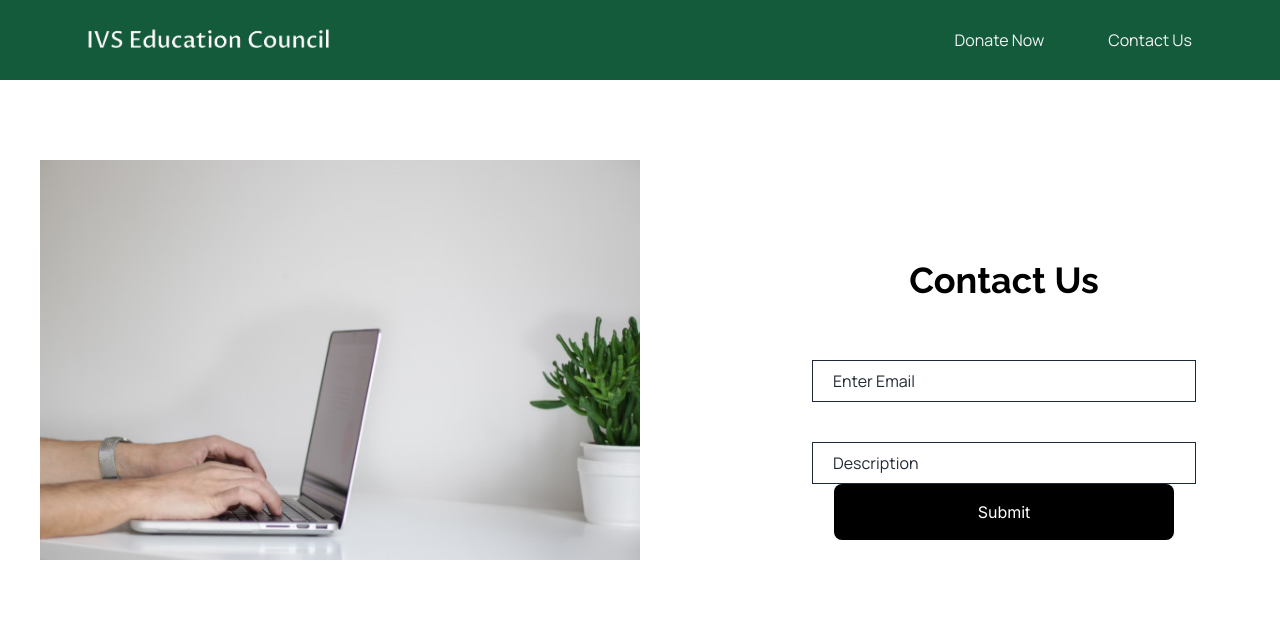
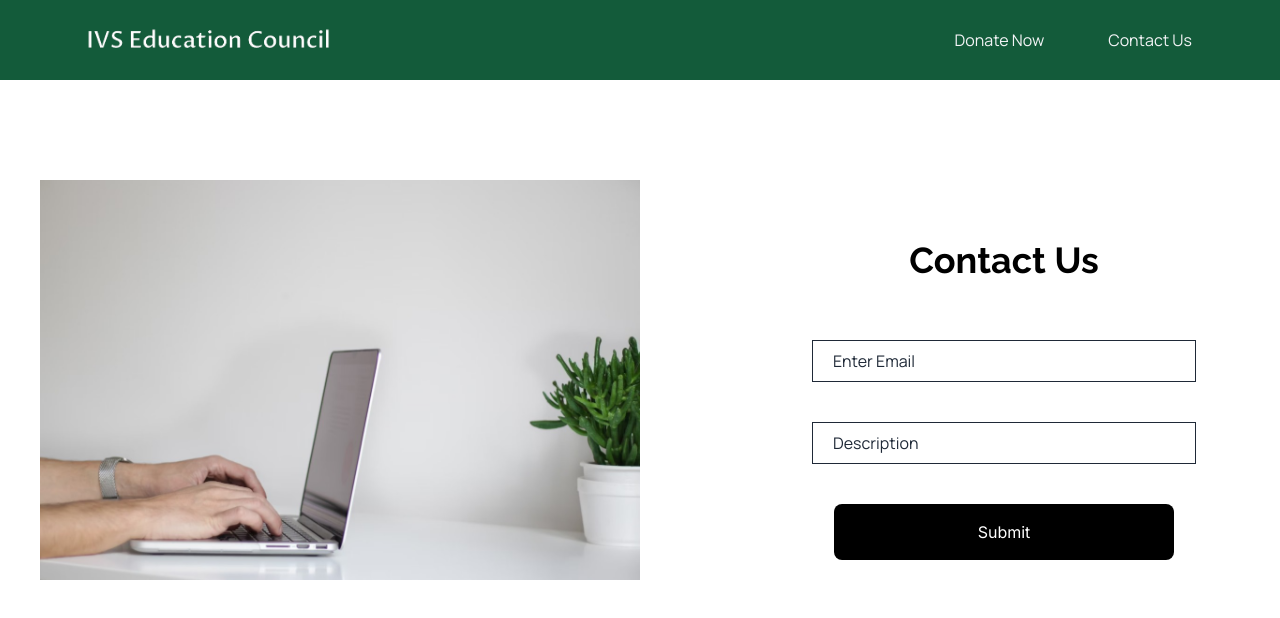
Before and after one commit to rohan9024/donations-ivs, a Next.js app: page /contact-us in a window 1280 px wide. Shown: the top 618 px of the page. Built offline with nearby package versions, Linux system fonts and the light colour scheme.

Commit message:
minor adjustments on contact us page

```diff
--- a/components/Navbar.js
+++ b/components/Navbar.js
@@ -6,6 +6,7 @@ import { Raleway } from 'next/font/google';
 import { motion } from "framer-motion"
 import Link from 'next/link';
 import { useState } from 'react';
+import { useRouter } from 'next/navigation';
 
 
 const raleway = Raleway({
@@ -31,6 +32,7 @@ const itemVariants = {
 };
 function Navbar() {
     const [menu, setMenu] = useState(false)
+    const router = useRouter()
 
     return (
         <>
@@ -42,7 +44,7 @@ function Navbar() {
                     transition={{ duration: 0.7 }}
                     className=' flex justify-between items-center mx-5  py-6 lg:mx-0 lg:p-5 lg:px-20'>
                     {/* Hidden on mobile screens */}
-                    <div className={`${raleway.className}  hidden lg:flex transition ease-in  duration-300 cursor-pointer`} >
+                    <div onClick={()=> router.push("/") } className={`${raleway.className}  hidden lg:flex transition ease-in  duration-300 cursor-pointer`} >
                         <Image
                             src="/logo-white.png"
                             width={3000}
@@ -53,7 +55,7 @@ function Navbar() {
                     </div>
                     {/* Hidden on large screens  */}
 
-                    <div className={`${raleway.className} lg:hidden flex justify-center space-x-4 items-center  cursor-pointer `} >
+                    <div onClick={()=> router.push("/") } className={`${raleway.className} lg:hidden flex justify-center space-x-4 items-center  cursor-pointer `} >
                         <Image
                             src="/logo-white.png"
                             width={3000}
--- a/src/app/contact-us/page.js
+++ b/src/app/contact-us/page.js
@@ -58,7 +58,7 @@ function page() {
                         <input onChange={(e) => setDesc(e.target.value)} required type="text" placeholder="Description" className={`${manrope.className}  mt-10 placeholder:text-gray-800 px-5 py-2  outline-none border border-gray-800  w-72 md:w-96 `} />
 
 
-                        <div disabled={!email || !desc} type="submit" onClick={submit} class="cursor-pointer my-10 lg:my-0 mt-10 px-28 md:px-36 py-4 bg-black text-white rounded-lg">
+                        <div disabled={!email || !desc} type="submit" onClick={submit} class="cursor-pointer my-10 px-28 md:px-36 py-4 bg-black text-white rounded-lg">
                             <span class="relative text-center">Submit</span>
                         </div>
 
```
